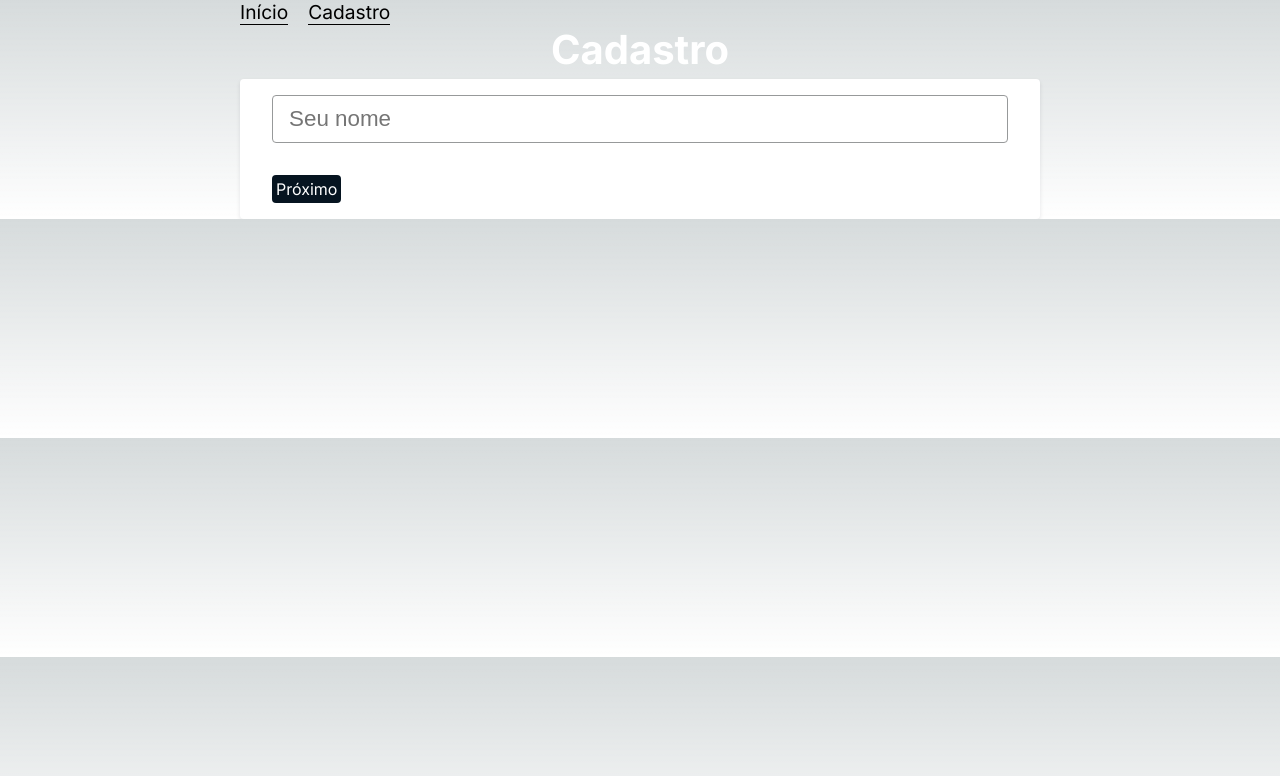
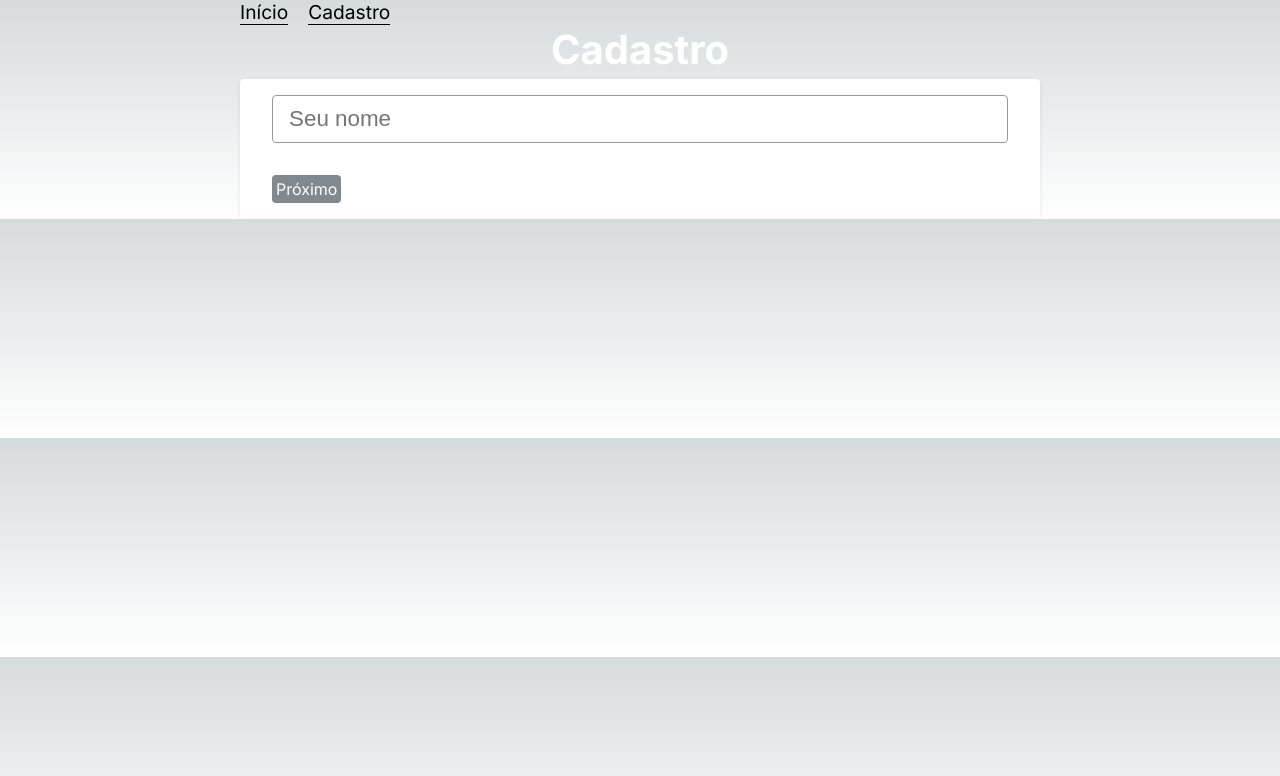
Before and after one commit to DaniellSousaa/canihelp-prototype, a Next.js app: page /register in a window 1280 px wide. Shown: the top 776 px of the page. Built offline with nearby package versions, Linux system fonts and the light colour scheme.

Commit message:
Feat: filtering fix

```diff
--- a/src/app/components/Carousel.module.css
+++ b/src/app/components/Carousel.module.css
@@ -21,3 +21,8 @@
   cursor: pointer;
   text-align: center;
 }
+
+.buttonDisabled {
+  cursor: not-allowed;
+  opacity: 0.5;
+}
--- a/src/app/components/Carousel.tsx
+++ b/src/app/components/Carousel.tsx
@@ -1,14 +1,15 @@
-import React, { useState } from 'react';
+import React, { useEffect, useState } from 'react';
 import styles from './Carousel.module.css';
 import styless from '../page.module.css'
 
 interface CarouselProps {
   children: React.ReactNode[];
   handleSubmit: () => void;
+  isDisabled?: boolean;
+  onSlideChange?: (slide: number) => void;
 }
 
-
-const Carousel: React.FC<CarouselProps> = ({ handleSubmit,children }) => {
+const Carousel: React.FC<CarouselProps> = ({ handleSubmit, isDisabled, onSlideChange,children }) => {
   const [currentSlide, setCurrentSlide] = useState(0);
 
   const nextSlide = () => {
@@ -19,6 +20,13 @@ const Carousel: React.FC<CarouselProps> = ({ handleSubmit,children }) => {
     setCurrentSlide((prevSlide) => (prevSlide - 1 + children.length) % children.length);
   };
 
+  useEffect(() => {
+    if (onSlideChange) {
+      onSlideChange(currentSlide);
+    }
+  }, [currentSlide]);
+
+
   return (
     <div>
       {React.Children.map(children, (child, index) => (
@@ -27,14 +35,18 @@ const Carousel: React.FC<CarouselProps> = ({ handleSubmit,children }) => {
         </div>
       ))}
 
-      {/* Se estiver na primeira página, não mostrar o botão "Anterior" */}
       {currentSlide !== 0 && <button onClick={prevSlide} className={styles.button}>Anterior</button>}
 
-      {/* Se estiver na última página, mostrar o botão "Cadastrar", caso contrário, mostrar "Próximo" */}
       {currentSlide === children.length - 1 ? (
         <button className={styless.submitButton} onClick={handleSubmit}>Cadastrar</button>
       ) : (
-        <button onClick={nextSlide} className={styles.button}>Próximo</button>
+        <button
+          onClick={nextSlide}
+          className={`${styles.button} ${isDisabled ? styles.buttonDisabled : ''}`}
+          disabled={isDisabled}
+        >
+            Próximo
+        </button>
       )}
     </div>
   );
--- a/src/app/register/page.tsx
+++ b/src/app/register/page.tsx
@@ -18,18 +18,26 @@ const Register: React.FC = () => {
 
   const [isLoading, setIsLoading] = useState<boolean>(false);
   const [isFormSubmitted, setIsFormSubmitted] = useState<boolean>(false);
+  const [activeSlide, setActiveSlide] = useState(0);
+
 
   const handleMainServiceSubmit = async (prompt: string) => {
     setIsLoading(true);
     try {
       const list = await getChatGptList(prompt);
+
       setMainServiceList(list);
-      setMainService("");
-      setOtherServicesList(list.filter(item => item !== mainService));
+      //setMainService("");
     } catch (error) {
       console.error("Erro ao buscar resposta:", error);
     }
     setIsLoading(false);
+  };
+
+  const handleOptionClick = (selectedOption: string) => {
+    setMainService(selectedOption);
+    const filteredList:any = mainServiceList.filter(item => item !== selectedOption);
+    setOtherServicesList(filteredList);
   };
 
   const handleCheckboxChange = (category:any, isChecked:any) => {
@@ -86,6 +94,15 @@ const Register: React.FC = () => {
     }
   };
 
+  let isNextButtonDisabled = false;
+  if (activeSlide === 0) {
+    isNextButtonDisabled = !userName;
+  } else if (activeSlide === 1) {
+    isNextButtonDisabled = !mainService;
+  }
+
+
+
   return (
     <main className={styles.main}>
       <nav className={styles.menu}>
@@ -95,7 +112,11 @@ const Register: React.FC = () => {
 
       <h2 className={styles.title}>Cadastro</h2>
       <div className={styles.card}>
-        <Carousel handleSubmit={handleSubmit}>
+      <Carousel
+        handleSubmit={handleSubmit}
+        isDisabled={isNextButtonDisabled}
+        onSlideChange={setActiveSlide}
+      >
           <div>
             <Form
               isLoading={false}
@@ -122,8 +143,7 @@ const Register: React.FC = () => {
                     className={styles.listItem}
                     key={i}
                     onClick={() => {
-                      setMainService(c);
-                      setMainServiceList([]);
+                      handleOptionClick(c);
                     }}
                   >
                     {c}
```
